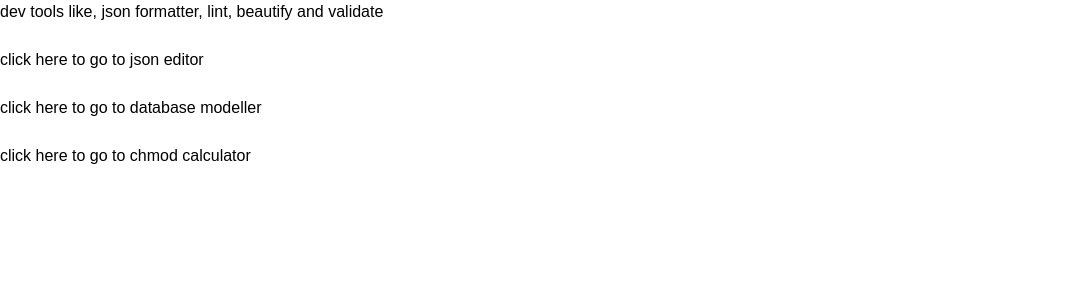
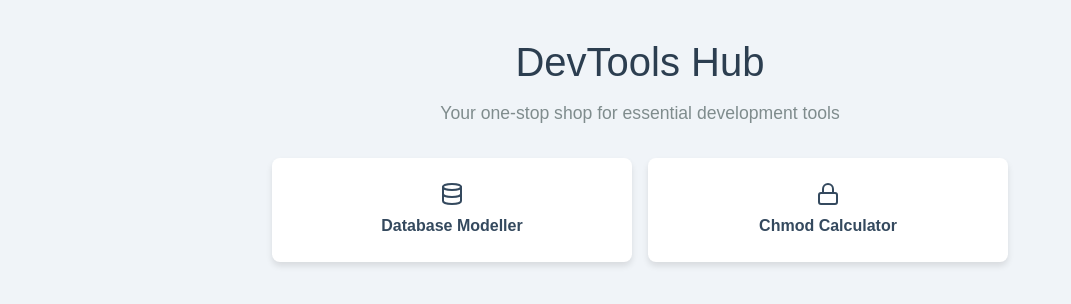
Before and after one commit to PrashantBtkl/tools, a SvelteKit app: page / in a window 1280 px wide. Shown: the top 304 px of the page, without its empty margins (0-1071 px from the left). Built offline with nearby package versions, Linux system fonts and the light colour scheme.

Commit message:
update: root page and remove json-formatter

```diff
--- a/package.json
+++ b/package.json
@@ -26,6 +26,7 @@
 	},
 	"type": "module",
 	"dependencies": {
+		"lucide-svelte": "^0.454.0",
 		"svelte-jsoneditor": "^0.23.8"
 	}
 }
--- a/src/routes/+page.svelte
+++ b/src/routes/+page.svelte
@@ -1,15 +1,85 @@
-<div> dev tools like, json formatter, lint, beautify and validate
-<br><br>
-<a href="/json-formatter">click here to go to json editor</a>
-<br><br>
-<a href="/database-modeller">click here to go to database modeller</a>
-<br><br>
-<a href="/chmod-calculator">click here to go to chmod calculator</a>
- </div>
+<script>
+  import { Database, Lock } from 'lucide-svelte';
+
+  const tools = [
+    { name: 'Database Modeller', href: '/database-modeller', icon: Database },
+    { name: 'Chmod Calculator', href: '/chmod-calculator', icon: Lock },
+  ];
+</script>
+
+<main>
+  <header>
+    <h1>DevTools Hub</h1>
+    <p>Your one-stop shop for essential development tools</p>
+  </header>
+
+  <div class="tools-grid">
+    {#each tools as tool}
+      <a href={tool.href} class="tool-card">
+        <svelte:component this={tool.icon} size={24} />
+        <span>{tool.name}</span>
+      </a>
+    {/each}
+  </div>
+</main>
 
 <style>
-div, a {
-font-family: arial;
-}
+  :global(body) {
+    font-family: Arial, sans-serif;
+    background-color: #f0f4f8;
+    margin: 0;
+    padding: 0;
+  }
 
+  main {
+    max-width: 800px;
+    margin: 0 auto;
+    padding: 2rem;
+  }
+
+  header {
+    text-align: center;
+    margin-bottom: 2rem;
+  }
+
+  h1 {
+    color: #2c3e50;
+    font-size: 2.5rem;
+    margin-bottom: 0.5rem;
+  }
+
+  p {
+    color: #7f8c8d;
+    font-size: 1.1rem;
+  }
+
+  .tools-grid {
+    display: grid;
+    grid-template-columns: repeat(auto-fit, minmax(200px, 1fr));
+    gap: 1rem;
+  }
+
+  .tool-card {
+    background-color: white;
+    border-radius: 8px;
+    padding: 1.5rem;
+    text-align: center;
+    text-decoration: none;
+    color: #34495e;
+    box-shadow: 0 4px 6px rgba(0, 0, 0, 0.1);
+    transition: transform 0.2s ease-in-out, box-shadow 0.2s ease-in-out;
+    display: flex;
+    flex-direction: column;
+    align-items: center;
+    gap: 0.5rem;
+  }
+
+  .tool-card:hover {
+    transform: translateY(-5px);
+    box-shadow: 0 6px 8px rgba(0, 0, 0, 0.15);
+  }
+
+  .tool-card span {
+    font-weight: bold;
+  }
 </style>
--- a/src/routes/database-modeller/+page.svelte
+++ b/src/routes/database-modeller/+page.svelte
@@ -3,8 +3,8 @@ import DatabaseModeller from '../../lib/components/database_modeller.svelte';
 </script>
 
 <svelte:head>
-<meta name="description" content="json formatter and validator online">
-<title>json formatter and validator</title>
+<meta name="description" content="database modeller, create sql tables online">
+<title>database modeller</title>
 </svelte:head>
 
 <DatabaseModeller />
--- a/src/routes/json-formatter/+page.svelte
+++ /dev/null
@@ -1,44 +0,0 @@
-<script>
-//  import { JSONEditor } from 'svelte-jsoneditor'
-//
-//  let content = {
-//    text: undefined, // can be used to pass a stringified JSON document instead
-//    json: {
-//      array: [1, 2, 3],
-//      boolean: true,
-//      color: '#82b92c',
-//      null: null,
-//      number: 123,
-//      object: { a: 'b', c: 'd' },
-//      string: 'Hello World'
-//    }
-//  }
-
-</script>
-
-<svelte:head>
-<meta name="description" content="json formatter and validator online">
-<title>json formatter and validator</title>
-</svelte:head>
-
-<h1>Json formatter and validator</h1>
-<div class=editor>
-</div>
-
-
-
-<style>
-h1 {
-    font-family: arial;
-    font-weight: 400;
-    text-align: center;
-}
-
-.editor {
-		border-color: red;
-		padding-top: 50px;
-		max-width: 80%;
-		max-height: 70%;
-		margin-inline: auto;
-}
-</style>
```
Also changed, not shown: static/ads.txt (deleted), 2 other files (tests, documents, lock files or other folders).
